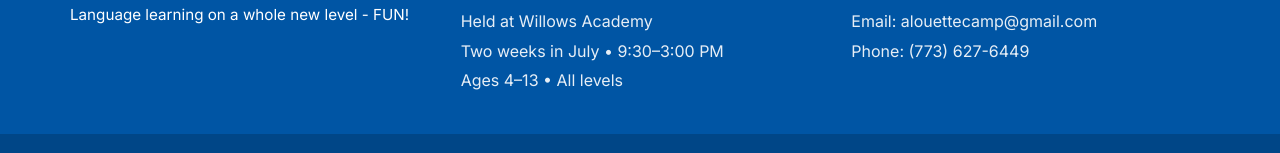
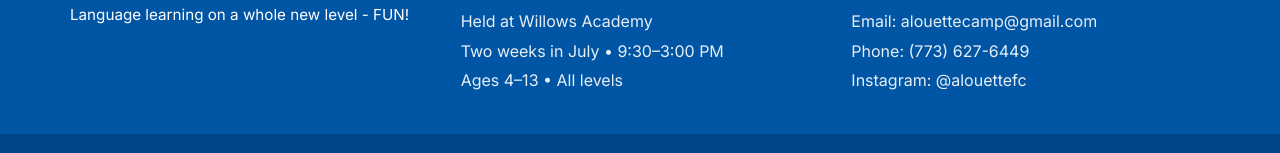
Before and after one commit to nani-pardi/camp-website, a SvelteKit app: page / in a window 1280 px wide. Shown: the part 3726-3879 px from the top of the page. Built offline with nearby package versions, Linux system fonts and the light colour scheme.

Commit message:
add the ig

```diff
--- a/src/routes/+layout.svelte
+++ b/src/routes/+layout.svelte
@@ -62,6 +62,7 @@
         <ul style="color:#64748b;padding:0;list-style:none;display:grid;gap:.25rem">
           <li>Email: alouettecamp@gmail.com</li>
           <li>Phone: (773) 627-6449</li>
+          <li>Instagram: @alouettefc</li>
         </ul>
       </div>
     </div>
```
Also changed, not shown: static/images/camplogo.JPG.
